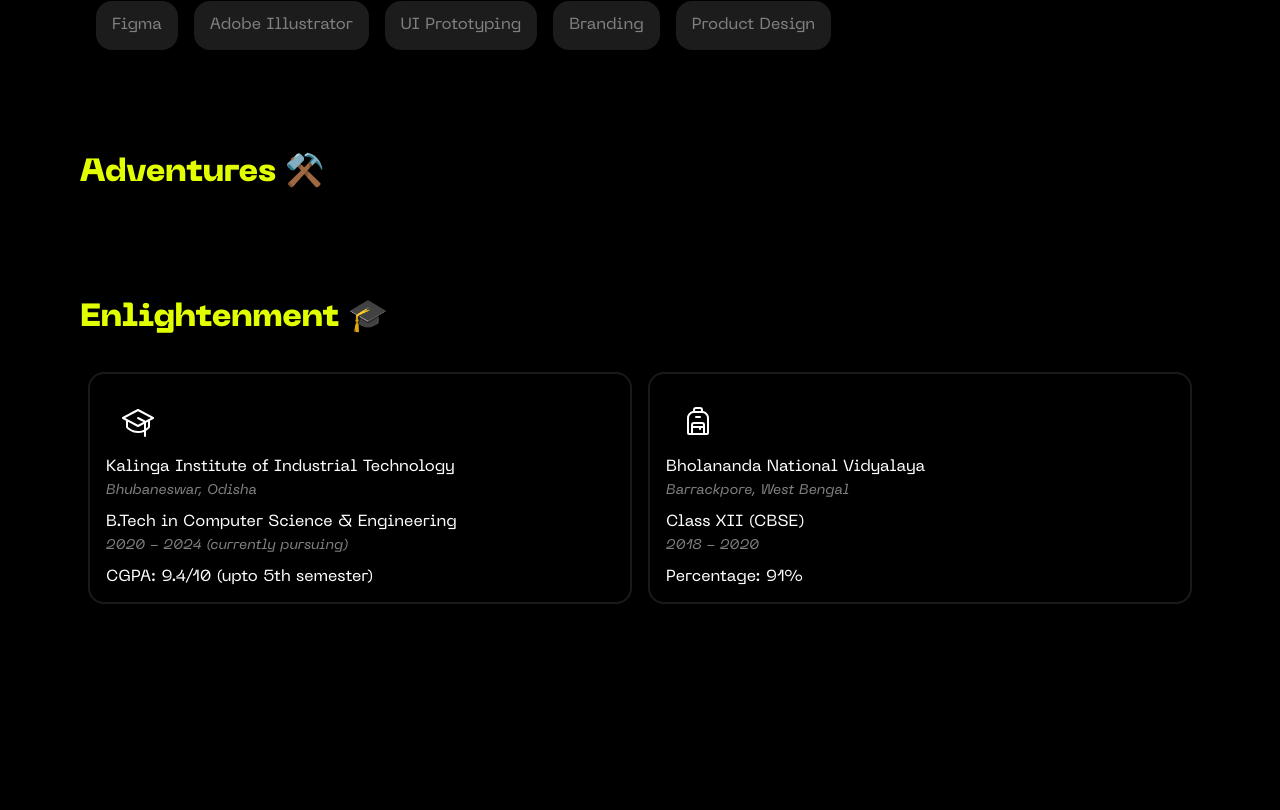
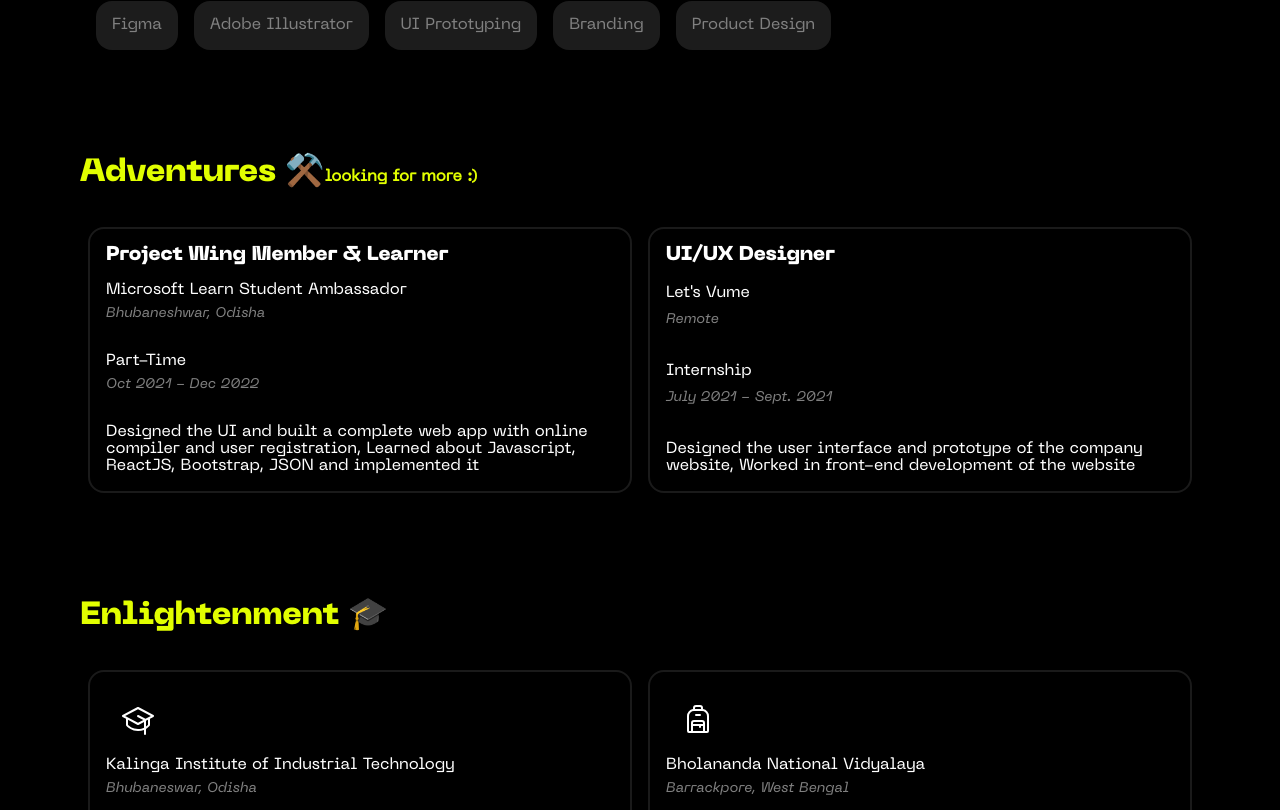
Before and after one commit to shm-dsgn/portfolio, a React (Create React App) app: page / in a window 1280 px wide. Shown: the part 1627-2437 px from the top of the page. Before the commit the page ends 2295 px from the top, so only its background shows below. Built offline with nearby package versions, Linux system fonts and the light colour scheme.

Commit message:
added experience section

```diff
--- a/src/components/Home/Experience/ExpDetails.js
+++ b/src/components/Home/Experience/ExpDetails.js
@@ -1,18 +1,18 @@
 export const ExpDetails = [
     {
-        title:"",
-        exptype:"",
-        name:"",
-        location:"",
-        duration:"",
-        description:"",
+        title:"Project Wing Member & Learner",
+        exptype:"Part-Time",
+        name:"Microsoft Learn Student Ambassador",
+        location:"Bhubaneshwar, Odisha",
+        duration:"Oct 2021 - Dec 2022",
+        description:"Designed the UI and built a complete web app with online compiler and user registration, Learned about Javascript, ReactJS, Bootstrap, JSON and implemented it",
     },
     {
-        title:"",
-        exptype:"",
-        name:"",
-        location:"",
-        duration:"",
-        description:"",
+        title:"UI/UX Designer",
+        exptype:"Internship",
+        name:"Let's Vume",
+        location:"Remote",
+        duration:"July 2021 - Sept. 2021",
+        description:"Designed the user interface and prototype of the company website, Worked in front-end development of the website",
     },
   ];
--- a/src/components/Home/Experience/Experience.css
+++ b/src/components/Home/Experience/Experience.css
@@ -0,0 +1,39 @@
+.experience {
+  display: grid;
+  grid-template-columns: 1fr 1fr;
+  color: white;
+  font-family: Regular;
+}
+
+.exp-details {
+  padding: 16px;
+  margin: 16px 8px;
+  border: solid #1a1a1a 2px;
+  border-radius: 16px;
+  display: flex;
+  flex-direction: column;
+  justify-content: space-between;
+}
+
+.exp-title {
+    font-family: Ultrabold;
+    padding-bottom: 16px;
+    font-size: 20px;
+}
+
+.exp-location,
+.exp-time {
+  font-family: RegularItalics;
+  color: grey;
+  font-size: 14px;
+  margin: 8px 0px 32px 0px;
+}
+
+@media (max-width: 800px) {
+  .exp-details,
+  .experience {
+    display: flex;
+    flex-direction: column;
+    margin: 16px 0px;
+  }
+}
--- a/src/components/Home/Experience/Experience.js
+++ b/src/components/Home/Experience/Experience.js
@@ -1,14 +1,19 @@
 import React from "react";
 import "./Experience.css";
-import { ExpDetails } from "./EduDetails";
+import { ExpDetails } from "./ExpDetails";
 
-function Education() {
+function Experience() {
   return (
-    <div className="education">
+    <div className="experience">
       {ExpDetails.map((exp) => {
         return (
-          <div>
-
+          <div className="exp-details">
+              <div className="exp-title">{exp.title}</div>
+              <div className="exp-name">{exp.name}</div>
+              <div className="exp-location">{exp.location}</div>
+              <div className="exp-degree">{exp.exptype}</div>
+              <div className="exp-time">{exp.duration}</div>
+              <div className="exp-score">{exp.description}</div>
           </div>
         );
       })}
@@ -16,4 +21,4 @@ function Education() {
   );
 }
 
-export default Education;
+export default Experience;
--- a/src/components/Home/Home.css
+++ b/src/components/Home/Home.css
@@ -91,6 +91,11 @@
   padding: 16px;
 }
 
+.experience-block > #heading > span {
+  font-family: Regular;
+  font-size: 16px;
+}
+
 .about-me > p {
   font-size: 20px;
   color: white;
--- a/src/components/Home/Home.js
+++ b/src/components/Home/Home.js
@@ -3,6 +3,7 @@ import "./Home.css";
 import { MouseSimple } from "@phosphor-icons/react";
 import Education from "./Education/Education";
 import Skills from "./Skills/Skills";
+import Experience from "./Experience/Experience";
 
 function Home() {
   return (
@@ -52,8 +53,8 @@ function Home() {
         <Skills />
       </div>
       <div className="experience-block">
-        <h1 id="heading">Adventures ⚒️</h1>
-        <div className="experience"></div>
+        <h1 id="heading">Adventures ⚒️<span >looking for more :)</span></h1>
+        <Experience/>
       </div>
       <div className="education-block">
         <h1 id="heading">Enlightenment 🎓</h1>
```
